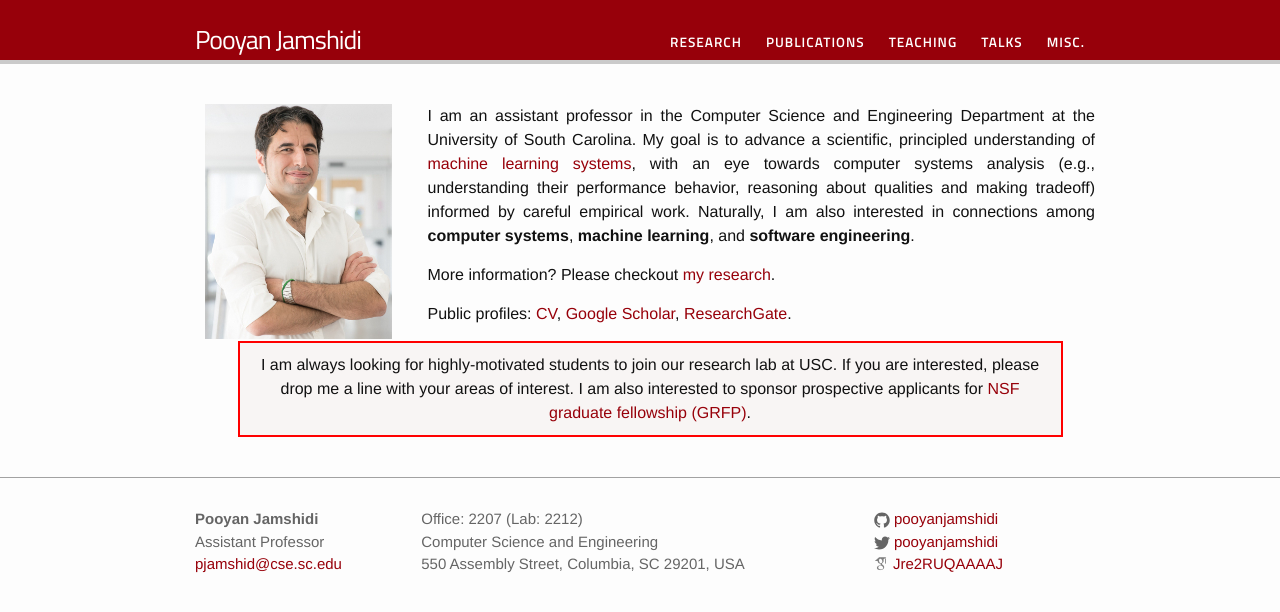
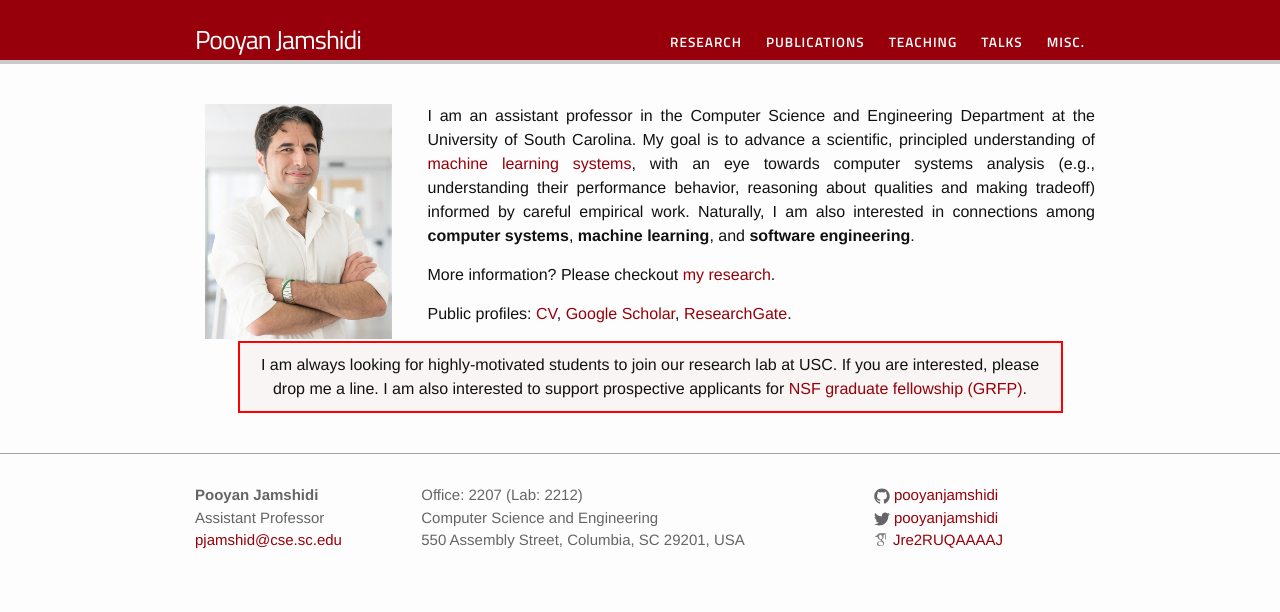
Before and after one commit to pooyanjamshidi/pooyanjamshidi.github.io, a Jekyll site: the page built from index.html, in a window 1280 px wide. Shown: the top 612 px of the page. Built offline with Jekyll 4.4.1, drawn with Linux system fonts in a browser that asks for light colours; some web fonts are replaced.

Commit message:
shorten highlighted box

```diff
--- a/index.html
+++ b/index.html
@@ -35,7 +35,7 @@ layout: default
 
 	<div class="emph-border" align=justify>
 
-    I am always looking for highly-motivated students to join our research lab at USC. If you are interested, please drop me a line with your areas of interest. I am also interested to sponsor prospective applicants for <a href="https://www.nsfgrfp.org/">NSF graduate fellowship (GRFP)</a>.
+    I am always looking for highly-motivated students to join our research lab at USC. If you are interested, please drop me a line. I am also interested to support prospective applicants for <a href="https://www.nsfgrfp.org/">NSF graduate fellowship (GRFP)</a>.
 
     <!-- , <b>Statements</b>: [<a href="{{ "/resources/statements/rs.pdf" |  prepend: site.baseurl }}">Research</a>][<a href="{{ "/resources/statements/ts.pdf" |  prepend: site.baseurl }}">Teaching</a>]  -->
     <!-- <br /> <b>Publications</b>: SE + Systems + ML [<a href="https://arxiv.org/pdf/1709.02280">ASE'17</a>][<a href="https://arxiv.org/pdf/1704.00234">SEAMS'17</a>][<a href="https://arxiv.org/pdf/1606.06543">MASCOTS'16</a>], Cloud + Control [<a href="{{ "/resources/publications/FGCS16.pdf" |  prepend: site.baseurl }}">FGCS'16</a>][<a href="{{ "/resources/publications/QoSA16.pdf" |  prepend: site.baseurl }}">QoSA'16</a>] -->
```
